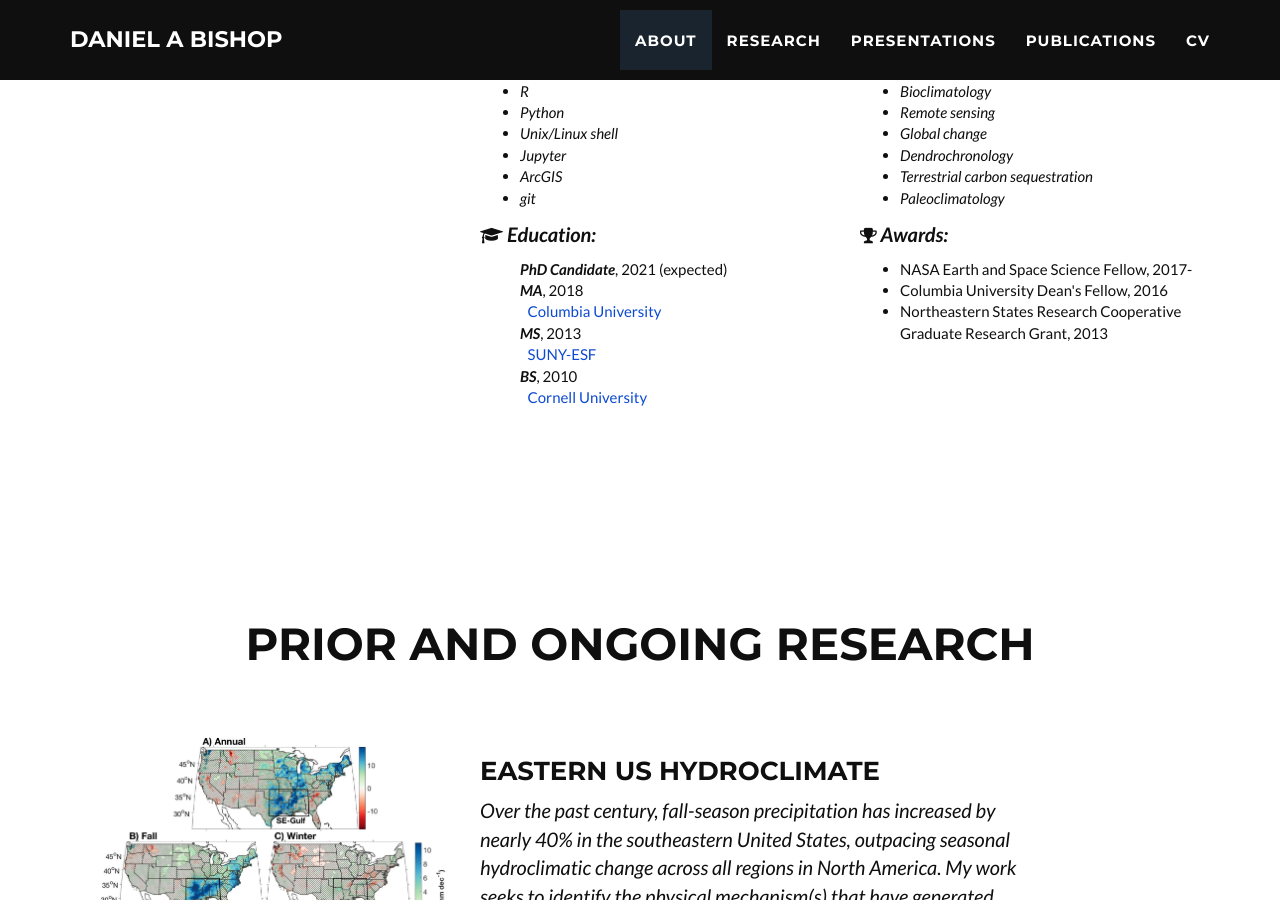
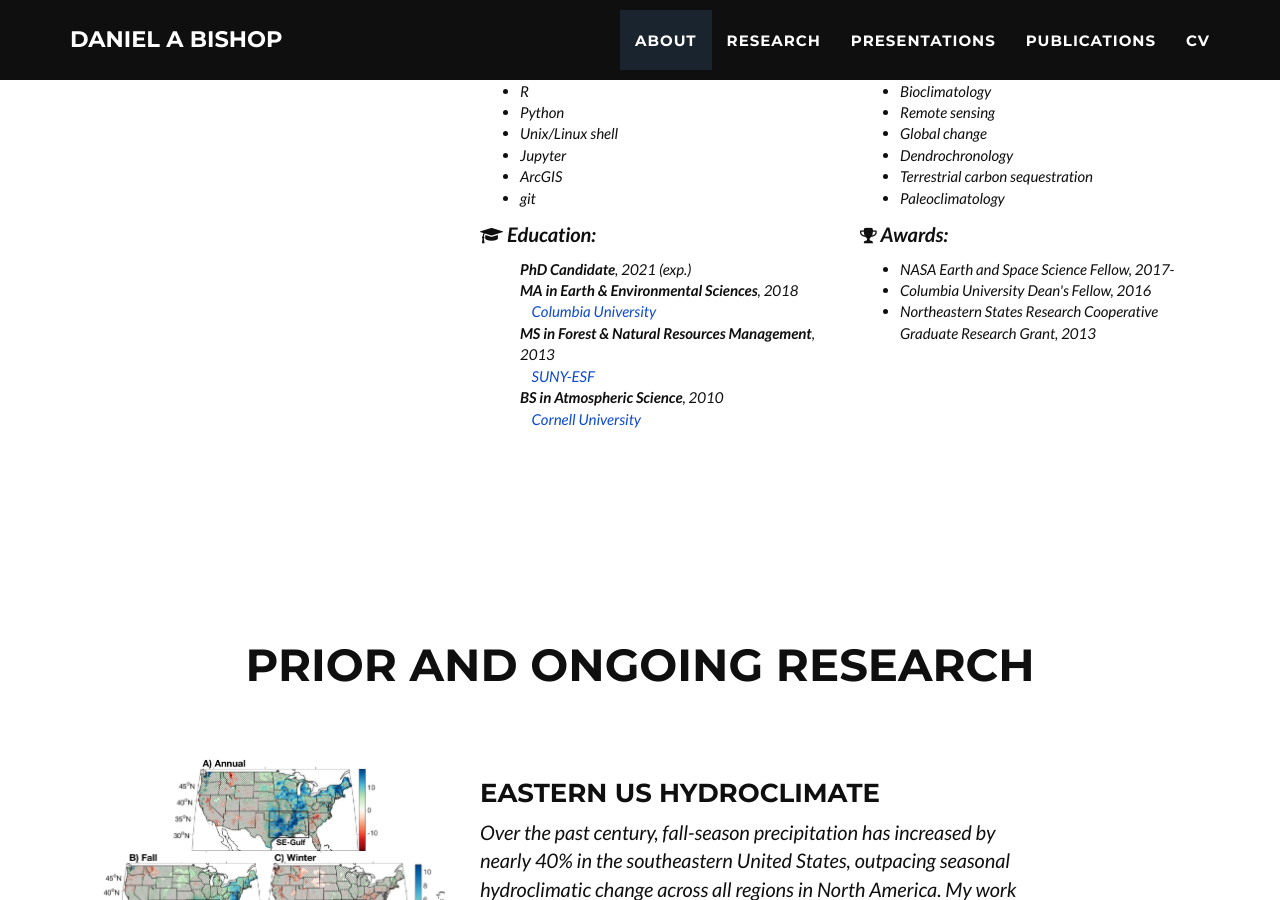
Before and after one commit to danielabishop/danielabishop.github.io, a Jekyll site: the page built from index.html, in a window 1280 px wide and 900 px high, scrolled down 1296 px. Built offline with Jekyll 4.4.1, drawn with Linux system fonts in a browser that asks for light colours; some web fonts are replaced; comment, search, counter and statistics services are not loaded.

Commit message:
About updates

```diff
--- a/_includes/portfolio_grid.html
+++ b/_includes/portfolio_grid.html
@@ -45,7 +45,7 @@
                         </ul>
                 </div>
                 <div class="col-md-4">
-                    <p><i><b><i style="font-size:18px" class="fa">&#xf0eb;</i>Research Interests:</b><br></i></p>
+                    <p><i><b><i style="font-size:18px" class="fa">&#xf0eb;</i> Research Interests:</b><br></i></p>
                         <ul><i>
                             <li>Hydroclimate</li>
                             <li>Bioclimatology</li>
@@ -63,22 +63,22 @@
                 </div>
                 <div class="col-md-4">
                     <p><i><b><i style="font-size:18px" class="fa">&#xf19d;</i> Education:</b><br></i></p>
-                    <ul style="list-style-type:none">
-                        <li><b><i>PhD Candidate</i></b>, 2021 (expected)</li>
-                        <li><b><i>MA</i></b>, 2018<br>
-                            &ensp;<a href="https://eesc.columbia.edu">Columbia University</a></li>
-                        <li><b><i>MS</i></b>, 2013<br>
-                            &ensp;<a href="https://www.esf.edu/fnrm/graduate/nrm/">SUNY-ESF</a></li>
-                        <li><b><i>BS</i></b>, 2010<br>
-                            &ensp;<a href="https://www.eas.cornell.edu/eas">Cornell University</a></li>
+                    <ul style="list-style-type:none"><i>
+                        <li><b>PhD Candidate</b>, 2021 (exp.)</li>
+                        <li><b>MA in Earth &amp; Environmental Sciences</b>, 2018<br>
+                            &nbsp;&nbsp;&nbsp;&nbsp;<a href="https://eesc.columbia.edu">Columbia University</a></li>
+                        <li><b>MS in Forest &amp; Natural Resources Management</b>, 2013<br>
+                            &nbsp;&nbsp;&nbsp;&nbsp;<a href="https://www.esf.edu/fnrm/graduate/nrm/">SUNY-ESF</a></li>
+                        <li><b>BS in Atmospheric Science</b>, 2010<br>
+                            &nbsp;&nbsp;&nbsp;&nbsp;<a href="https://www.eas.cornell.edu/eas">Cornell University</a></li></i>
                     </ul>
                 </div>
                 <div class="col-md-4">
                     <p><i><b><i style="font-size:18px" class="fa">&#xf091;</i> Awards:</b><br></i></p>
-                    <ul>
+                    <ul><i>
                         <li>NASA Earth and Space Science Fellow, 2017-</li>
                         <li>Columbia University Dean's Fellow, 2016</li>
-                        <li>Northeastern States Research Cooperative Graduate Research Grant, 2013</li>
+                        <li>Northeastern States Research Cooperative Graduate Research Grant, 2013</li></i>
                     </ul>
                 </div>
             </div>
```
Also changed, not shown: 6 other files.
